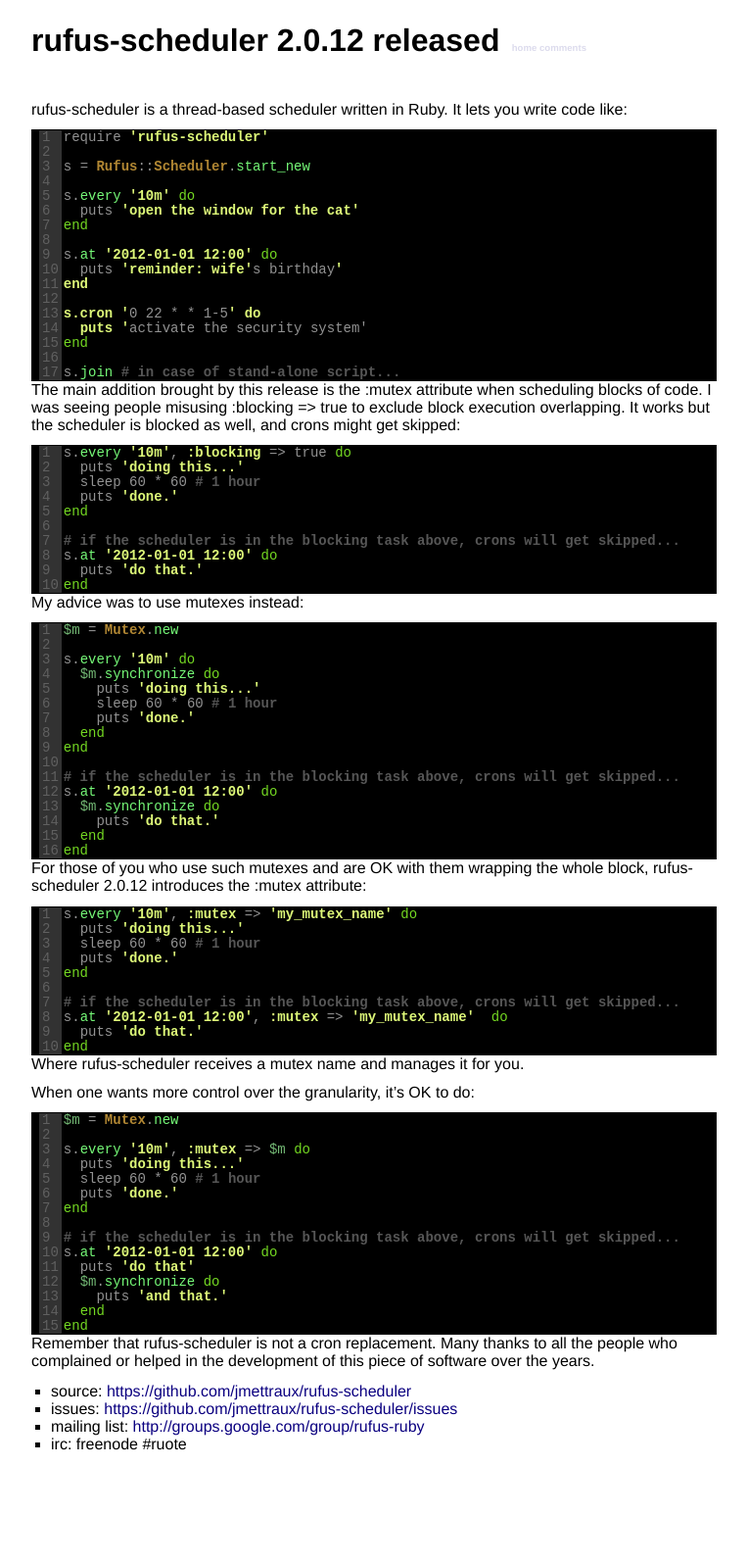
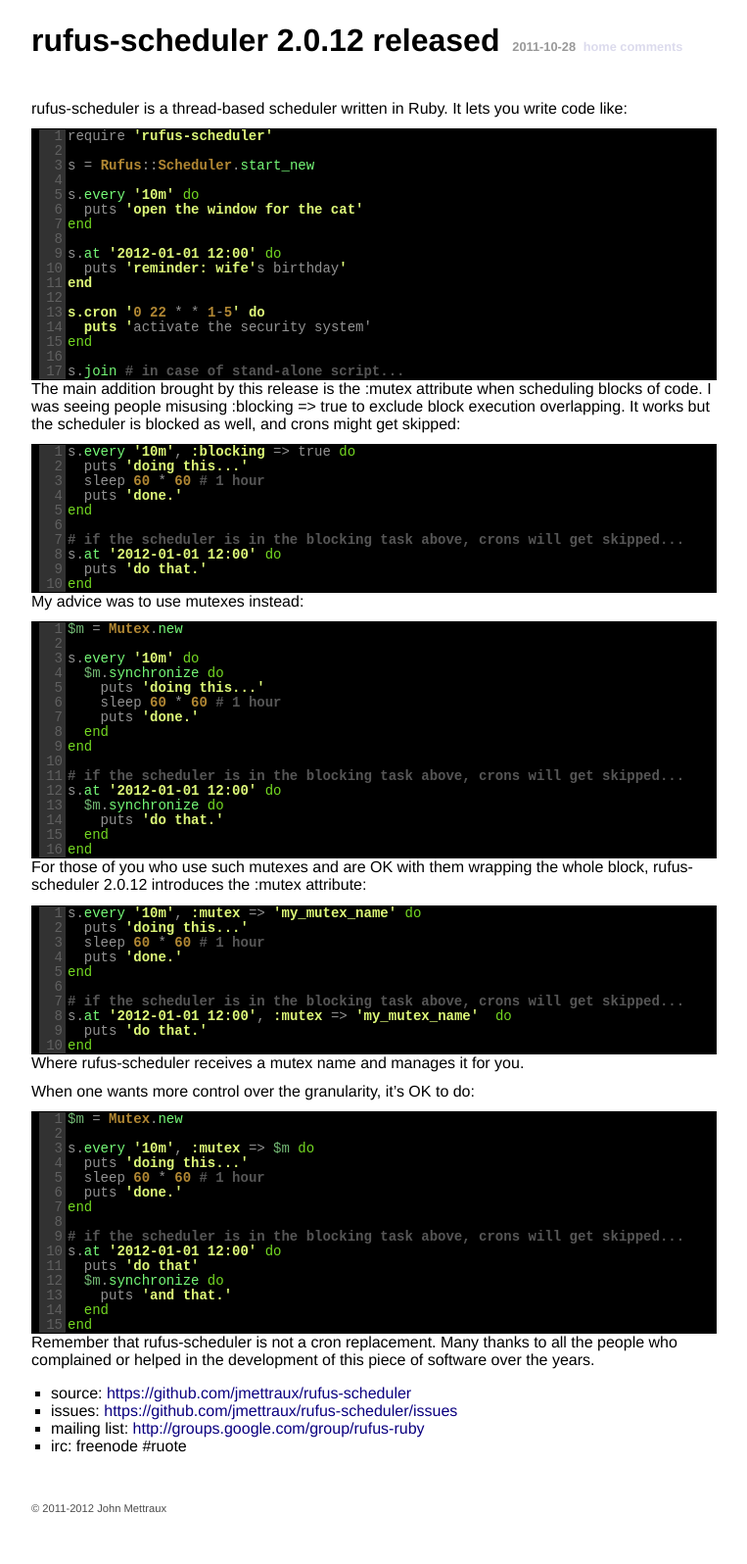
Before and after one commit to jmettraux/jmettraux.github.com, a Jekyll site: the page built from _posts/2011-10-28-rufus-scheduler-2.0.12.md, in a window 1280 px wide. Shown: the whole page at 98% size, without its empty margins (258-1021 px from the left). Built offline with Jekyll 4.4.1, drawn with Linux system fonts in a browser that asks for light colours; before the commit the page ends 1531 px from its top, so only the background shows below that.

Commit message:
getting ready for first post

```diff
--- a/_layouts/post.html
+++ b/_layouts/post.html
@@ -2,13 +2,23 @@
 layout: default
 ---
 
-<h1>{{ page.title }}<span class="nav">
-  <a href="/">home</a>
-  {% if page.comments %}
-    <a href="{{ page.comments }}">comments</a>
-  {% endif %}
-</span></h1>
+<h1>{{ page.title }}
+  <span class="date">
+    {{ page.date | date: '%Y-%m-%d' }}
+  </span>
+  <span class="nav">
+    <a href="index.html">home</a>
+    {% if page.comments %}
+      <a href="{{ page.comments }}">comments</a>
+    {% endif %}
+  </span>
+</h1>
 
 <div class="post">
+
   {{ content }}
+
+  <div class="cr">
+    &copy; 2011-2012 John Mettraux
+  </div>
 </div>
--- a/_layouts/top.html
+++ b/_layouts/top.html
@@ -4,6 +4,4 @@
 
 <h1>{{ page.title }}</h1>
 
-<div class="content">
-  {{ content }}
-</div>
+{{ content }}
--- a/atom.xml
+++ b/atom.xml
@@ -21,7 +21,7 @@
    <link href="https://jmettraux.github.com{{ post.url }}"/>
    <updated>{{ post.date | date_to_xmlschema }}</updated>
    <id>https://jmettraux.github.com{{ post.id }}</id>
-   <content type="html">{{ post.content | xml_escape }}</content>
+   <content type="text">{{ post.content | strip_html | truncatewords: 28 }}</content>
  </entry>
  {% endfor %}
 
--- a/css/style.css
+++ b/css/style.css
@@ -48,7 +48,7 @@
 
 ul, ol {
   margin: 0; padding: 0; border: 0;
-  margin-top: 0.8em;
+  margin-top: 1em;
   margin-bottom: 1em;
   margin-left: 20px;
 }
@@ -67,9 +67,15 @@
   margin-bottom: 3em;
 }
 
+h1 span.date {
+  margin-left: 4px;
+  font-size: 40%;
+  opacity: 0.4;
+}
+
 h1 span.nav {
-  margin-left: 1em;
-  font-size: 30%;
+  margin-left: 4px;
+  font-size: 40%;
 }
 h1 span.nav a {
   opacity: 0.14;
@@ -77,3 +83,15 @@
 h1 span.nav a:hover {
   opacity: 0.7;
 }
+
+.post div.cr {
+  margin-top: 4em;
+  font-size: 70%;
+  opacity: 0.7;
+}
+
+img {
+  border: 0;
+  margin-top: 0.7em;
+  margin-bottom: 0.7em;
+}
--- a/css/syntax.css
+++ b/css/syntax.css
@@ -91,6 +91,9 @@
   background: #323232;
   margin-left: 0.5em;
   padding-left: 3px; padding-right: 3px;
+  display: inline-block;
+  text-align: right;
+  min-width: 21px;
 }
 
 /*
@@ -163,6 +166,11 @@
 .highlight .ss { /* strings */
   color: #DEF979; font-weight: bold;
 }
+.highlight .m,
+.highlight .mf, .highlight .mh, .highlight .mi,
+.highlight .mo { /* numbers */
+  color: #B18733; font-weight: bold;
+}
 .highlight .nv,
 .highlight .vc, .highlight .vg, .highlight .vi { /* variables */
   color: #73B874;
```
Also changed, not shown: _layouts/sub.html (added, +11 -0 lines), index.md (+1 -1 lines).
